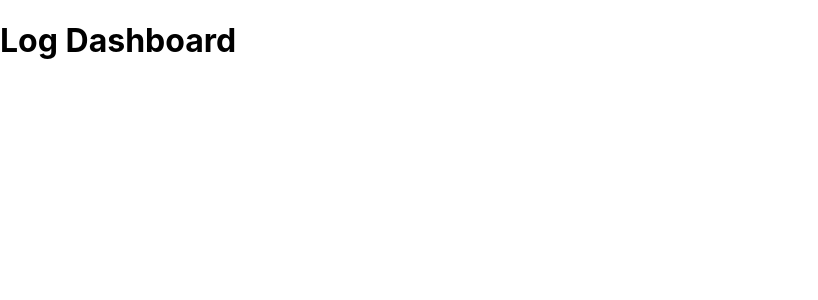
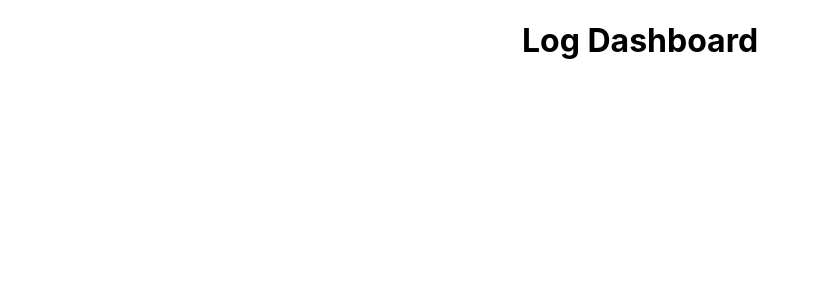
Before and after one commit to Ruchika1706/CMADSyslogDashboard, a React (Create React App) app in the folder dashboard/: page / in a window 1280 px wide. Shown: the top 300 px of the page, without its empty margins (0-818 px from the left). Built offline with nearby package versions, Linux system fonts and the light colour scheme.

Commit message:
Minor change

```diff
--- a/dashboard/src/App.js
+++ b/dashboard/src/App.js
@@ -5,7 +5,7 @@ import './App.css';
 function App() {
   return (
     <div className="App">
-        <h1 align="left">
+        <h1 align="center">
           Log Dashboard
         </h1>
     </div>
```
